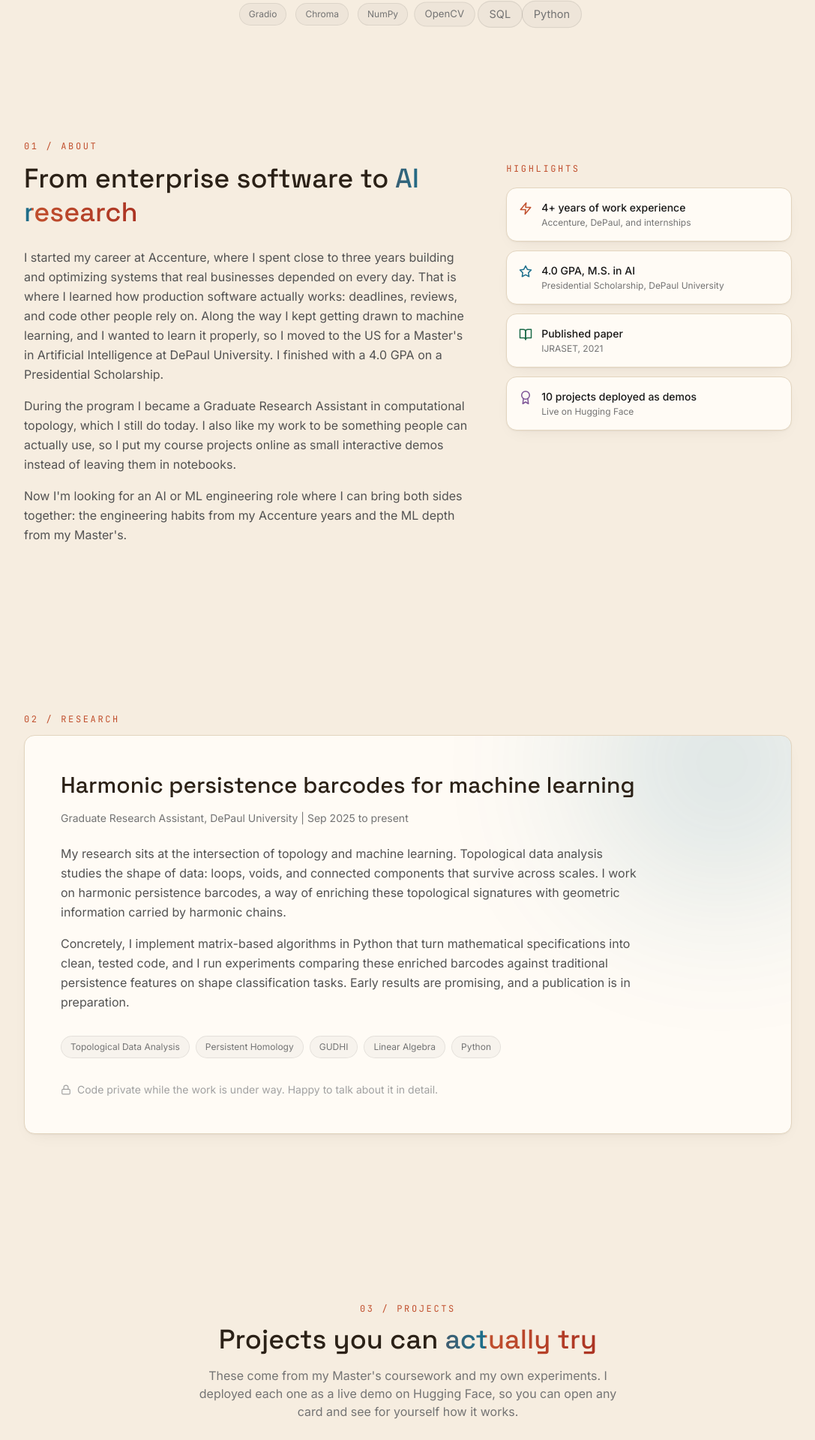
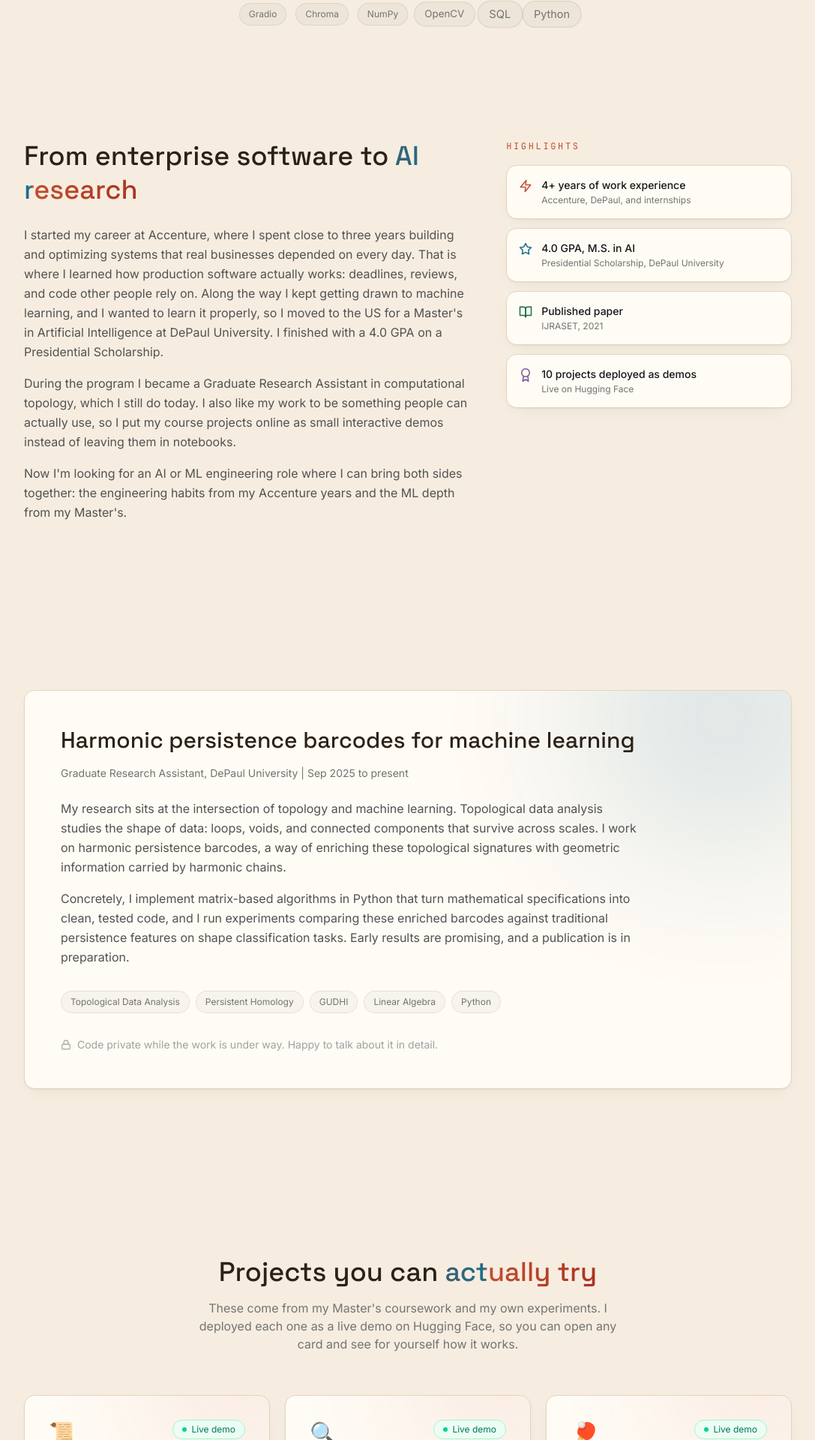
Before and after one commit to yelurusreejareddy/sreeja-portfolio, a React (Vite) app: page / in a window 1280 px wide. Shown: the part 878-2798 px from the top of the page at 75% size, without its empty margins (96-1183 px from the left). Built offline with nearby package versions, Linux system fonts and the light colour scheme.

Commit message:
Remove section number labels (01/About through 06/Contact)
Dropped the numbered hud-label eyebrow above each section heading
across About, Research, Projects, Experience, Stack, and Contact.
Left the "Highlights" label in About as-is since it isn't a numbered
section marker.

```diff
--- a/src/App.jsx
+++ b/src/App.jsx
@@ -265,15 +265,6 @@ function Projects() {
   return (
     <section id="projects" className="relative py-28 px-6">
       <div className="max-w-5xl mx-auto">
-        <motion.p
-          initial={PAGE_VISIBLE ? { opacity: 0, y: 16 } : false}
-          whileInView={{ opacity: 1, y: 0 }}
-          viewport={{ once: true }}
-          transition={{ duration: 0.6 }}
-          className="hud-label mb-3 text-center"
-        >
-          03 / Projects
-        </motion.p>
         <motion.h2
           initial={PAGE_VISIBLE ? { opacity: 0, y: 16 } : false}
           whileInView={{ opacity: 1, y: 0 }}
--- a/src/components/About.jsx
+++ b/src/components/About.jsx
@@ -13,15 +13,6 @@ export default function About() {
   return (
     <section id="about" className="relative py-28 px-6">
       <div className="max-w-5xl mx-auto">
-        <motion.p
-          initial={PAGE_VISIBLE ? { opacity: 0, y: 16 } : false}
-          whileInView={{ opacity: 1, y: 0 }}
-          viewport={{ once: true }}
-          transition={{ duration: 0.6 }}
-          className="hud-label mb-3"
-        >
-          01 / About
-        </motion.p>
 
         <div className="grid grid-cols-1 lg:grid-cols-5 gap-12 items-start">
           <motion.div
--- a/src/components/Contact.jsx
+++ b/src/components/Contact.jsx
@@ -37,15 +37,6 @@ export default function Contact() {
       <div className="blob blob-3 w-[350px] h-[350px] bottom-[-10%] right-[10%] opacity-25" style={{ background: 'var(--sea)' }} />
 
       <div className="max-w-3xl mx-auto text-center relative z-10">
-        <motion.p
-          initial={PAGE_VISIBLE ? { opacity: 0, y: 16 } : false}
-          whileInView={{ opacity: 1, y: 0 }}
-          viewport={{ once: true }}
-          transition={{ duration: 0.6 }}
-          className="hud-label mb-4"
-        >
-          06 / Contact
-        </motion.p>
 
         <motion.h2
           initial={PAGE_VISIBLE ? { opacity: 0, y: 20 } : false}
--- a/src/components/Experience.jsx
+++ b/src/components/Experience.jsx
@@ -59,15 +59,6 @@ export default function Experience() {
   return (
     <section id="experience" className="relative py-28 px-6">
       <div className="max-w-5xl mx-auto">
-        <motion.p
-          initial={PAGE_VISIBLE ? { opacity: 0, y: 16 } : false}
-          whileInView={{ opacity: 1, y: 0 }}
-          viewport={{ once: false }}
-          transition={{ duration: 0.6 }}
-          className="hud-label mb-3"
-        >
-          04 / Experience
-        </motion.p>
         <motion.h2
           initial={PAGE_VISIBLE ? { opacity: 0, y: 16 } : false}
           whileInView={{ opacity: 1, y: 0 }}
--- a/src/components/Research.jsx
+++ b/src/components/Research.jsx
@@ -8,15 +8,6 @@ export default function Research() {
   return (
     <section id="research" className="relative py-28 px-6">
       <div className="max-w-5xl mx-auto">
-        <motion.p
-          initial={PAGE_VISIBLE ? { opacity: 0, y: 16 } : false}
-          whileInView={{ opacity: 1, y: 0 }}
-          viewport={{ once: true }}
-          transition={{ duration: 0.6 }}
-          className="hud-label mb-3"
-        >
-          02 / Research
-        </motion.p>
 
         <motion.div
           initial={PAGE_VISIBLE ? { opacity: 0, y: 24 } : false}
--- a/src/components/TerminalSkills.jsx
+++ b/src/components/TerminalSkills.jsx
@@ -53,15 +53,6 @@ export default function TerminalSkills() {
   return (
     <section className="relative py-24 px-6">
       <div className="max-w-2xl mx-auto" ref={ref}>
-        <motion.p
-          initial={PAGE_VISIBLE ? { opacity: 0, y: 16 } : false}
-          animate={inView ? { opacity: 1, y: 0 } : {}}
-          transition={{ duration: 0.6 }}
-          className="hud-label mb-6 text-center"
-        >
-          05 / Stack
-        </motion.p>
-
         <motion.div
           initial={PAGE_VISIBLE ? { opacity: 0, y: 20 } : false}
           animate={inView ? { opacity: 1, y: 0 } : {}}
```
